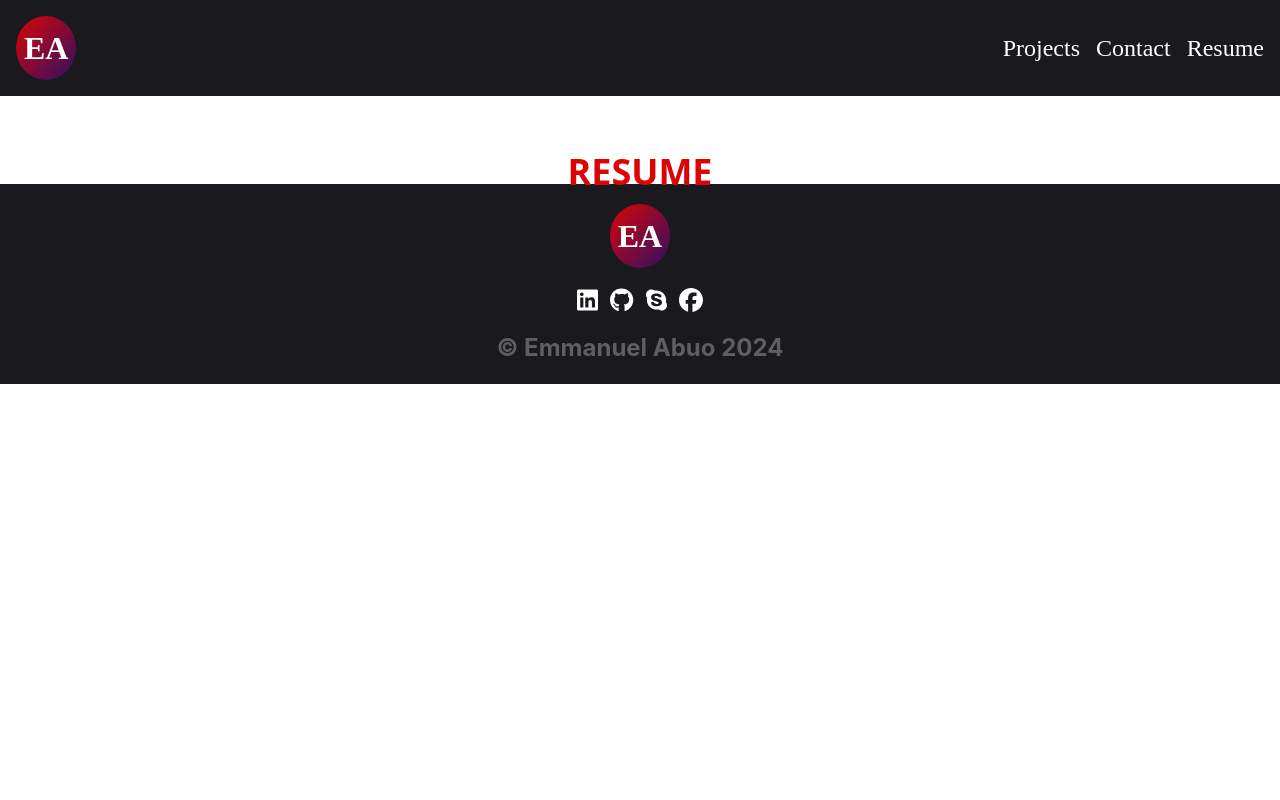
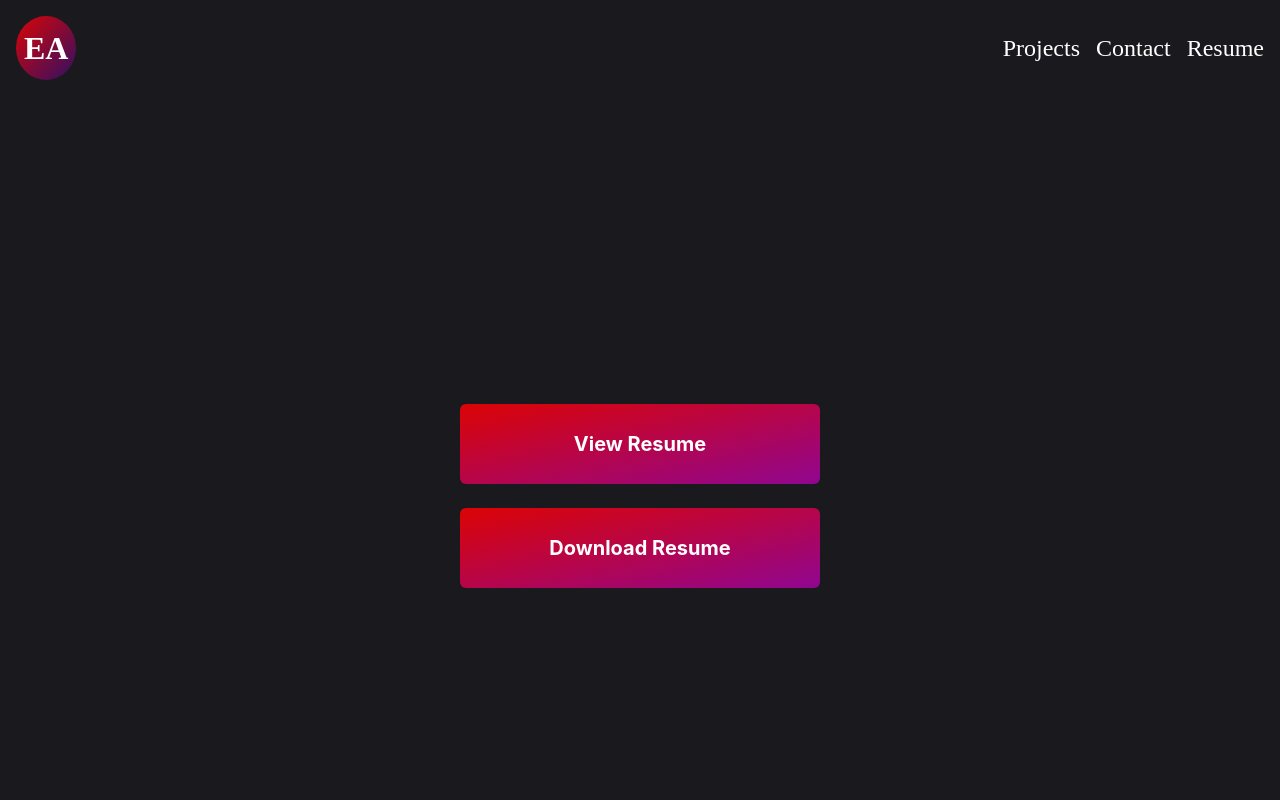
Before and after one commit to eabuo21/Portfolio, a React (Vite) app: page /resume in a window 1280 px wide. Shown: the top 800 px of the page. Built offline with nearby package versions, Linux system fonts and the light colour scheme.

Commit message:
made some changes

```diff
--- a/package.json
+++ b/package.json
@@ -16,12 +16,14 @@
     "@fortawesome/free-solid-svg-icons": "^6.5.1",
     "@fortawesome/react-fontawesome": "^0.2.0",
     "@headlessui/react": "^1.7.17",
+    "@react-pdf-viewer/core": "^3.12.0",
     "autoprefixer": "^10.4.16",
     "postcss-cli": "^10.1.0",
     "react": "^18.2.0",
     "react-card-flip": "^1.2.2",
     "react-dom": "^18.2.0",
     "react-fontawesome": "^1.7.1",
+    "react-pdf": "^7.6.0",
     "react-pdf-viewer": "^0.1.0",
     "react-router-dom": "^6.17.0",
     "react-slick": "^0.29.0",
--- a/src/App.css
+++ b/src/App.css
@@ -72,7 +72,8 @@ display: none;
 
 .home-container,
 .projects-container,
-.Contact-container
+.Contact-container,
+.resume-container
    {
   animation: fadeInAnimation ease 3s;
   animation-iteration-count: 1;
--- a/src/Components/Home/Shiiped.jsx
+++ b/src/Components/Home/Shiiped.jsx
@@ -15,7 +15,8 @@ const Shipped = () => {
         </div>
         {/*send email button*/}
         <Link to="/contact">
-          <button className="email-button  p-3 w-[25vh] bg-gradient-to-br from-red via-red to-violet-950 rounded-[12px] text-white">
+          <button className="email-button  p-3 w-[25vh] bg-gradient-to-br from-red via-red to-violet-950 rounded-[12px] text-white
+          hover:bg-gradient-to-br  hover:from-blue-200 hover:to-blue-700">
             Send me an email
           </button>
         </Link>
--- a/src/Components/Resume/DownloadResume.jsx
+++ b/src/Components/Resume/DownloadResume.jsx
@@ -0,0 +1,30 @@
+import React from "react";
+import { Link } from "react-router-dom";
+import CV from "../../assets/file/Abuo Emmanuel Cv.pdf";
+
+function DownloadResume() {
+  const handleDownload = () => {
+    //here we create a virtual link to the file of which to be downloaded
+    const a = document.createElement("a");
+    a.href =
+      "/src/assets/file/Abuo Emmanuel Cv.pdf ";
+    a.download = "Abuo Emmanuel Cv.pdf";
+    document.body.appendChild(a);
+    a.click();
+    document.body.removeChild(a);
+  };
+  return (
+    <>
+      <div className="  ">
+        <button
+          onClick={handleDownload}
+          className="bg-gradient-to-br from-red to-[#900690] p-3 w-[45vh] h-[10vh] rounded-md  text-white font-bold font-serif text-xl
+                hover:bg-gradient-to-br  hover:from-blue-200 hover:to-blue-700"
+        >
+          Download Resume
+        </button>
+      </div>
+    </>
+  );
+}
+export default DownloadResume;
--- /dev/null
+++ b/src/Components/Resume/ResumeModal.jsx
@@ -0,0 +1,38 @@
+import React, { useState } from "react";
+import { Document, Page } from "react-pdf";
+import { faTimes } from "@fortawesome/free-solid-svg-icons";
+import { FontAwesomeIcon } from "@fortawesome/react-fontawesome";
+import CV from "../../assets/file/Abuo Emmanuel Cv.pdf";
+
+const Modal = ({ onClose }) => {
+  return (
+    <>
+      <div className="  ">
+        <div className="form-container fixed inset-0 z-50 flex items-center justify-center bg-transparent  ">
+          <div className="absolute inset-0 bg-gray-300 opacity-100  p-4 mx-auto   ">
+            <button
+              onClick={() => onClose()}
+              className="close-button  sticky z-20 bg-gradient-to-br from-red to-[#990d99] rounded-[50%]
+                          ml-auto  hover:bg-gradient-to-br  hover:from-blue-200 hover:to-blue-700
+                          flex justify-center items-center p-2 "
+            >
+              <FontAwesomeIcon
+                icon={faTimes}
+                close-icon
+                className="text-white text-2xl font-bold "
+              />
+                      </button>
+
+                      <div className="pdf-viewer-content-iframe  ">
+                          <iframe
+                              className=" flex flex-col mx-auto justify-center items-center
+                              w-[fixed]"
+                              src={CV} width="100%" height="500px" />
+                      </div>
+          </div>
+        </div>
+      </div>
+    </>
+  );
+};
+export default Modal;
--- a/src/Components/Resume/ViewResume.jsx
+++ b/src/Components/Resume/ViewResume.jsx
@@ -0,0 +1,31 @@
+import React, { useState } from "react";
+import { Link } from "react-router-dom";
+import Modal from "../../Components/Resume/ResumeModal";
+
+function ViewResume() {
+  const [showmodal, setShowModal] = useState(false);
+  const handleView = () => {
+    setShowModal(true);
+  };
+
+  const handleCloseModal = () => {
+    setShowModal(false);
+  };
+
+  return (
+    <>
+      <div className="  ">
+        <button
+          onClick={() => handleView()}
+                  className="bg-gradient-to-br from-red to-[#900690] p-3 w-[45vh] h-[10vh] rounded-md  text-white font-bold font-serif text-xl
+          hover:bg-gradient-to-br  hover:from-blue-200 hover:to-blue-700"
+        >
+          View Resume
+        </button>
+
+        {showmodal && <Modal onClose={() => handleCloseModal()} />}
+      </div>
+    </>
+  );
+}
+export default ViewResume;
--- a/src/Pages/Resume/Resume.jsx
+++ b/src/Pages/Resume/Resume.jsx
@@ -1,12 +1,15 @@
 import React from "react";
+import ViewResume from "../../Components/Resume/ViewResume";
+import DownloadResume from "../../Components/Resume/DownloadResume";
 
 const Resume = () => {
-    return (
-        <>
-            <div className="text-4xl font-bold text-red text-center font-sans flex justify-center items-center relative top-8 py-6 ">
-                RESUME
-            </div>
-        </>
-    );
+  return (
+    <>
+      <div className="resume-container p-2 bg-secondary_black h-screen  w-full  flex flex-col gap-6 justify-center items-center ">
+        <ViewResume />
+        <DownloadResume />
+      </div>
+    </>
+  );
 };
 export default Resume;
```
Also changed, not shown: src/Components/Projects-Case-Study/CaseHero.jsx (+12 -9 lines), 1 other file (tests, documents, lock files or other folders).
